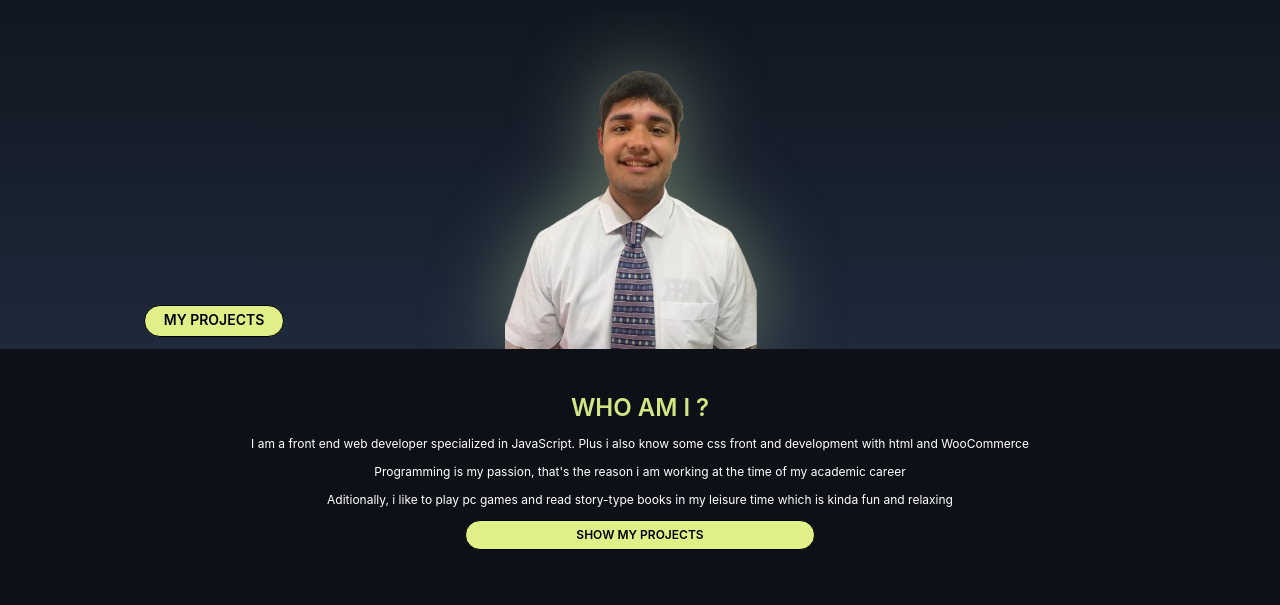
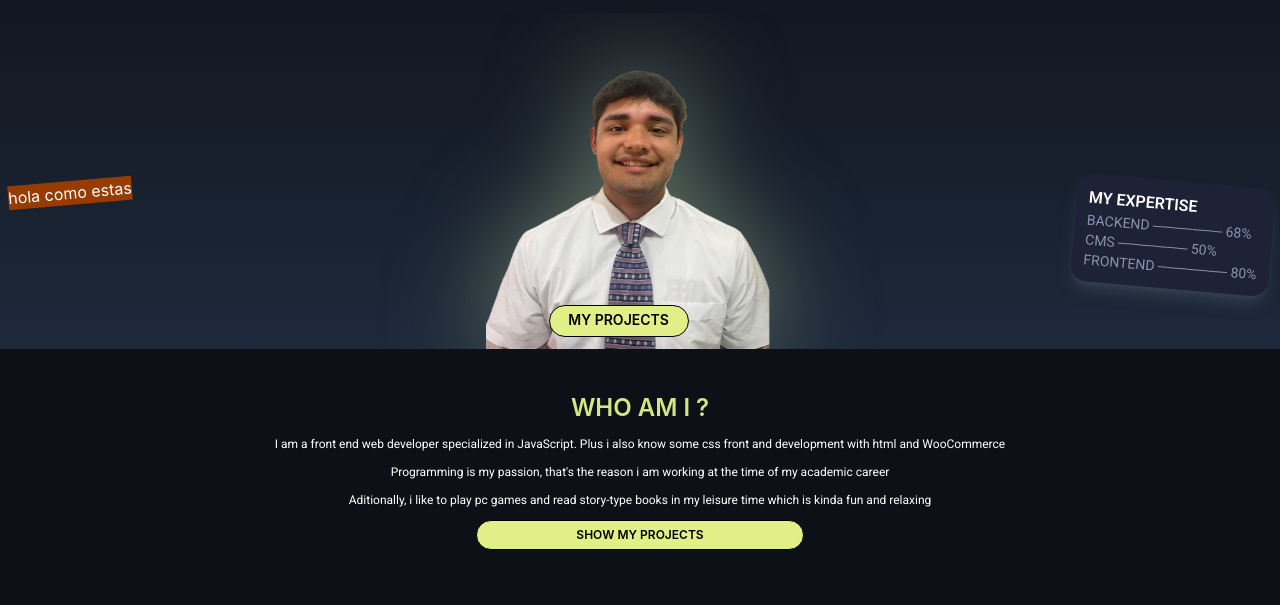
Before and after one commit to Jared092005/Mini-proyecto, a website built with Vite: page index.html in a window 1280 px wide. Shown: the part 195-800 px from the top of the page. Built offline with nearby package versions, Linux system fonts and the light colour scheme.

Commit message:
casi todo solucionado, agregué los boxes flotantes al lado de mi foto

```diff
--- a/index.html
+++ b/index.html
@@ -55,7 +55,7 @@
       <section class="h-[30%] w-full">
         <!-- parte de arriba -->
         <div
-          class="flex items-end justify-center h-[50%] font-[roboto] gap-1 text-3xl lg:text-5xl"
+          class="flex items-end justify-center h-[50%] font-roboto gap-1 text-3xl lg:text-5xl"
         >
           <p class="text-white">
             I'm <span class="text-[#d3e684]">Eliseo Borja</span>
@@ -74,26 +74,37 @@
         </div>
       </section>
       <!-- imagenes y boton de mis proyectos -->
-      <section class="h-[70%] w-full">
-        <div class="hidden"></div>
+      <section class="h-[70%] w-full lg:flex lg:relative">
+        <div
+          class="hidden lg:text-white lg:block lg:absolute lg:bg-amber-800 lg:top-2/4 lg:-rotate-5 lg:left-2"
+        >
+          hola como estas
+        </div>
         <!-- div imagen -->
         <div
-          class="h-full flex flex-col items-center justify-center pl-8 relative overflow-hidden"
+          class="h-full flex flex-col items-center justify-center pl-8 relative overflow-hidden lg:w-full"
         >
           <img
             src="./imagenes/eliseo-removebg-preview.png"
             alt="Eliseo Borja"
-            class="h-full z-20 drop-shadow-[0px_0px_40px_#6a7964]"
+            class="h-full z-20 drop-shadow-[0px_0px_50px_#6a7964] lg:w-85"
           />
           <a
             href="#projects"
             target="_blank"
-            class="h-8 w-35 absolute bottom-3 iphone12pro:left-30 iphone14promax:left-36 z-40 text-black text-sm text-center pt-1 font-semibold bg-[#e0ef88] rounded-2xl active:bg-[#cce926] border border-black transition duration-100"
+            class="h-8 w-35 absolute bottom-3 iphone12pro:left-30 iphone14promax:left-36 z-40 text-black text-sm text-center pt-1 font-semibold bg-[#e0ef88] rounded-2xl active:bg-[#cce926] border border-black transition duration-100 lg:left-6/14"
           >
             MY PROJECTS
           </a>
         </div>
-        <div class="hidden"></div>
+        <div
+          class="hidden lg:text-white lg:block lg:absolute lg:top-2/4 lg:bg-[#1d2236] lg:rounded-2xl lg:shadow-lg lg:shadow-gray-600/50 lg:right-2 lg:rotate-5 lg:p-3 lg:font-roboto"
+        >
+          <h3 class="uppercase font-semibold">my expertise</h3>
+          <p class="text-sm uppercase text-soft-gray">backend ─────── 68%</p>
+          <p class="text-sm uppercase text-soft-gray">cms ─────── 50%</p>
+          <p class="text-sm uppercase text-soft-gray">frontend ─────── 80%</p>
+        </div>
       </section>
     </main>
     <!-- seccion who am i y skills -->
--- a/style.css
+++ b/style.css
@@ -14,3 +14,7 @@
   --breakpoint-iphone12pro: 370px;
   --breakpoint-iphone14promax: 430px;
 }
+
+@theme {
+  --font-roboto: "Roboto", sans-serif;
+}
```
